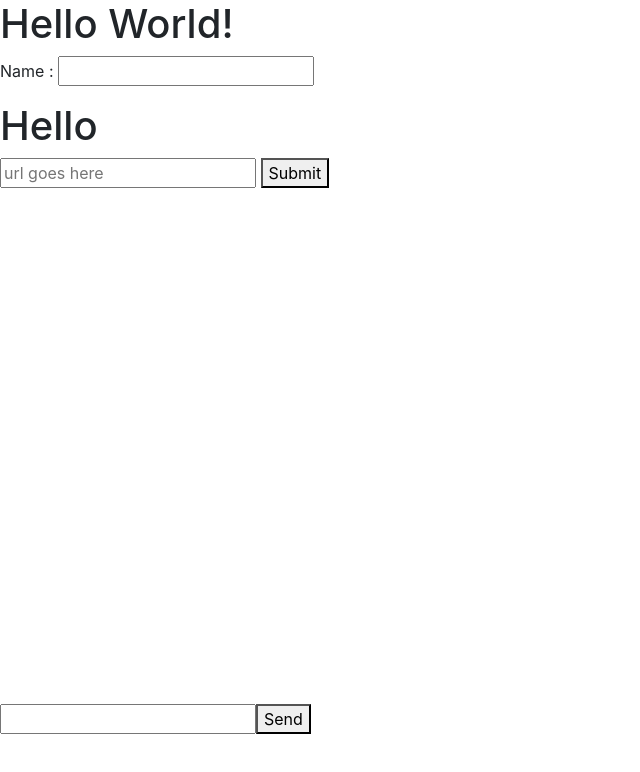
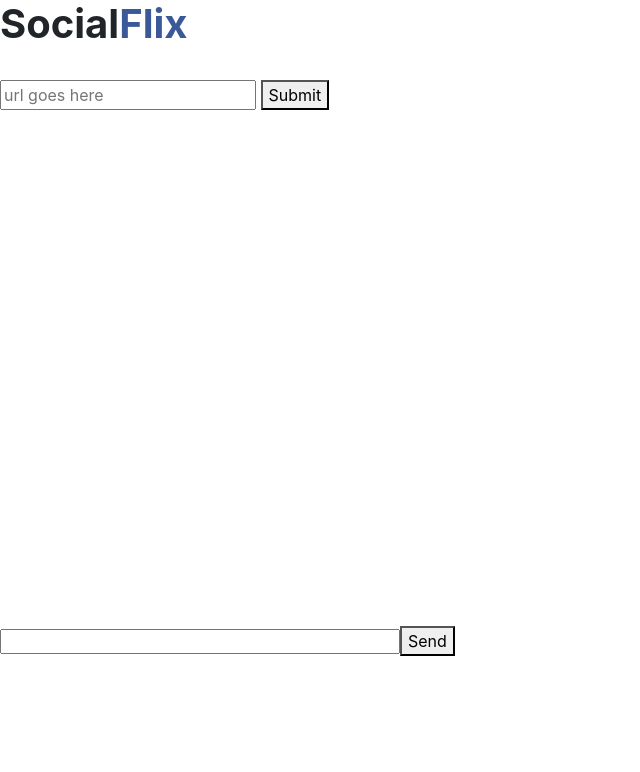
Before and after one commit to middleOutHomeBrewCrew/middleOutHomeBrewCrew, a plain HTML site: page client/index.html in a window 1280 px wide. Shown: the whole page, without its empty margins (0-640 px from the left). Drawn offline with nearby package versions, Linux system fonts and the light colour scheme; some packages are replaced by stand-ins of ours.

Commit message:
Updated styling for chat

```diff
--- a/client/index.html
+++ b/client/index.html
@@ -4,12 +4,12 @@
   </head>
 
   <body>
-    <h1>Hello World!</h1>
+    <h1><b>Social<span style='color:#3b5998'>Flix</span></b></h1>
 
     <div ng-controller="MainController">
-      <p>Name : <input type="text" ng-model="name"></p>
-      <h1>Hello {{ name }} </h1>
-
+      <!-- <p>Name : <input type="text" ng-model="name"></p>
+      <h1>Hello {{ name }} </h1> -->
+      <br>
       <form ng-submit="urlSubmitter()">
         <input type="text" placeholder="url goes here" ng-model="url">
           <button>Submit</button>
--- a/client/views/chat.html
+++ b/client/views/chat.html
@@ -6,7 +6,8 @@
       form { background: #000; padding: 3px; position: fixed; bottom: 0; }
       form input { border: 1; padding: 0px; width:330px; height:25px;  margin-right: .5%; }
       form button { width: 9%; background: rgb(130, 224, 255); border: none; padding: 2px; }*/
-      #messages { list-style-type: none; margin: 0; padding: 0; width:350px; height:200px; overflow: auto; }
+      #m { width:400px; height:25px; }
+      #messages { list-style-type: none; margin: 0; padding: 0; width:400px; height:200px; overflow: auto; float: initial;}
       #messages li { padding: 5px 10px; }
       #messages li:nth-child(odd) { background: #eee; }
     </style>
```
